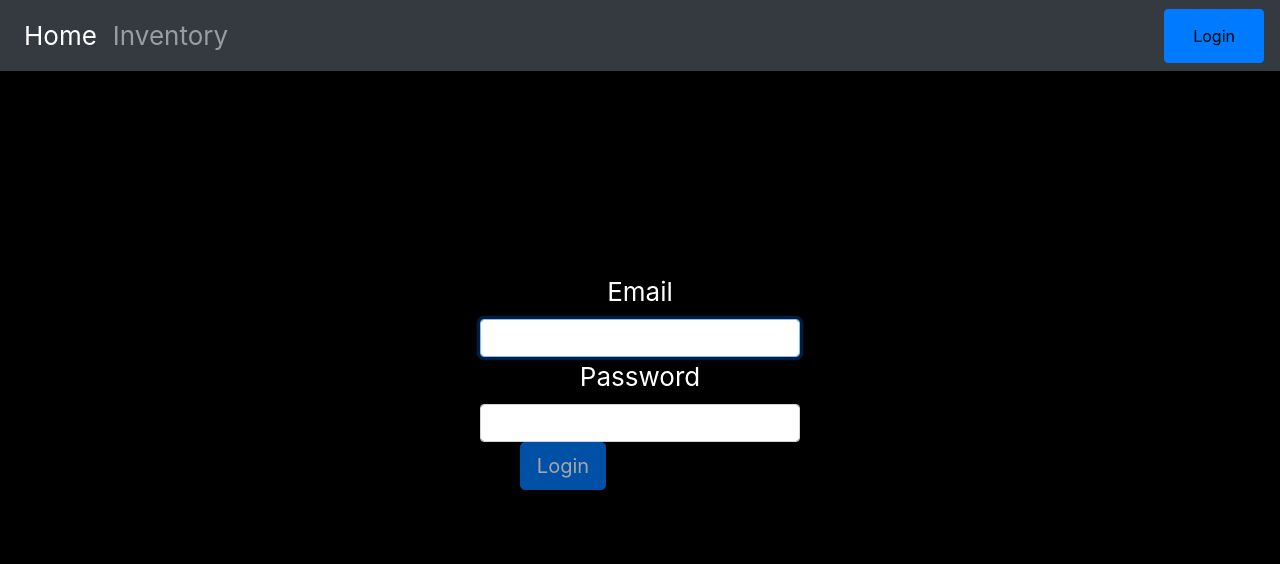
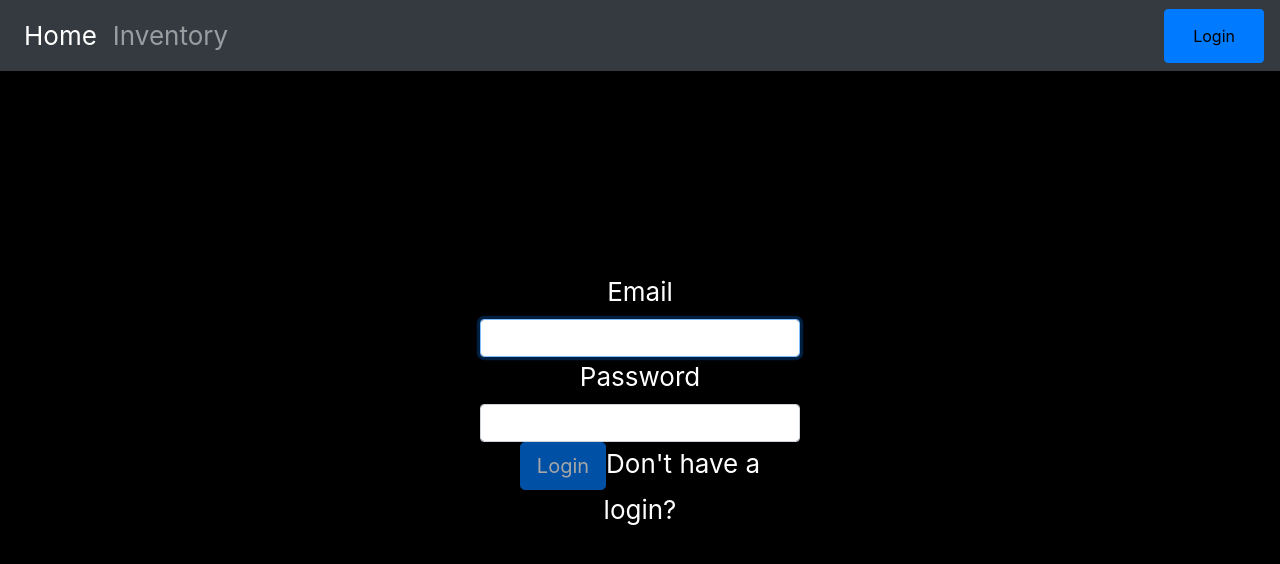
Before and after one commit to Shulamith/SoleSeller, a React (Create React App) app in the folder node_react_app/frontend/: page /login in a window 1280 px wide. Shown: the top 564 px of the page. Built offline with nearby package versions, Linux system fonts and the light colour scheme.

Commit message:
Update login.js

```diff
--- a/node_react_app/frontend/src/components/login.js
+++ b/node_react_app/frontend/src/components/login.js
@@ -39,7 +39,7 @@ export default function Login() {
         <Button block size="lg" type="submit" disabled={!validateForm()}>
           Login
         </Button>
-        <Link to="/Register">Don't have a login?</Link>
+        <Link to="/Register" style={{ color: '#FFF' }}>Don't have a login?</Link>
       </Form>
     </div>
   );
```
